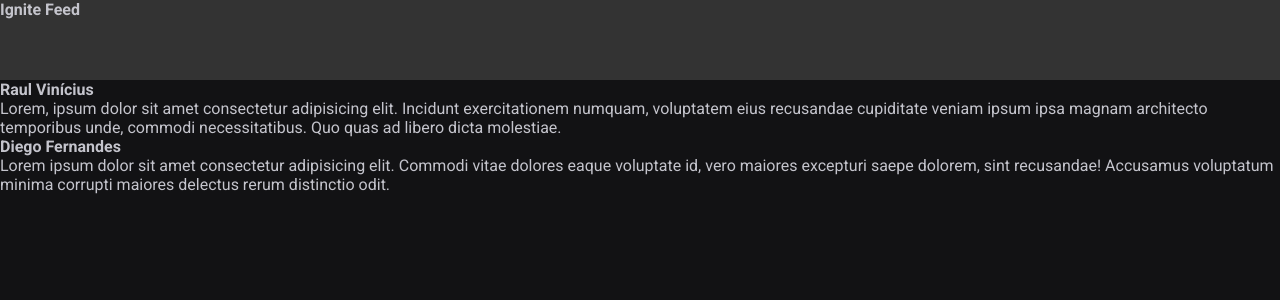
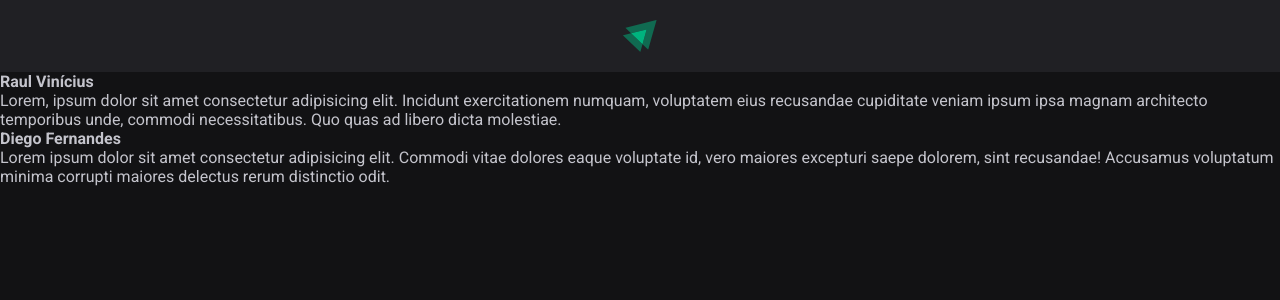
Before and after one commit to tenshiiu/01-fundamentos-reactjs, a React (Vite) app: page / in a window 1280 px wide. Shown: the top 300 px of the page. Built offline with nearby package versions, Linux system fonts and the light colour scheme.

Commit message:
Componente: Header

```diff
--- a/src/components/Header.jsx
+++ b/src/components/Header.jsx
@@ -1,9 +1,11 @@
 import styles from "./Header.module.css";
+
+import igniteLogo from "../assets/ignite-logo.svg";
 
 export function Header() {
     return (
-        <header>
-            <strong className={styles.header}>Ignite Feed</strong>
+        <header className={styles.header}>
+            <img src={igniteLogo} alt="Ignite Logo" />
         </header>
     )
 }
--- a/src/components/Header.module.css
+++ b/src/components/Header.module.css
@@ -1,5 +1,10 @@
 .header {
-    background: #333;
-    height: 80px;
-    display: block;
+    background: var(--gray-800);
+    display: flex;
+    justify-content: center;
+    padding: 1.25rem 0;
 }
+
+.header img {
+    height: 2rem;
+}
```
Also changed, not shown: src/assets/ignite-logo.svg (added).
